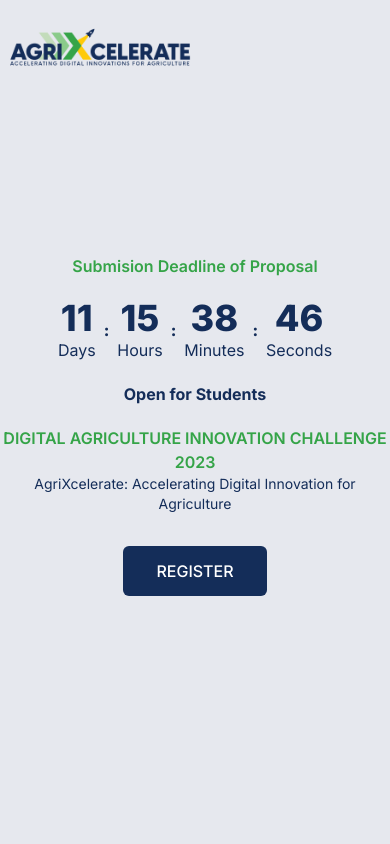
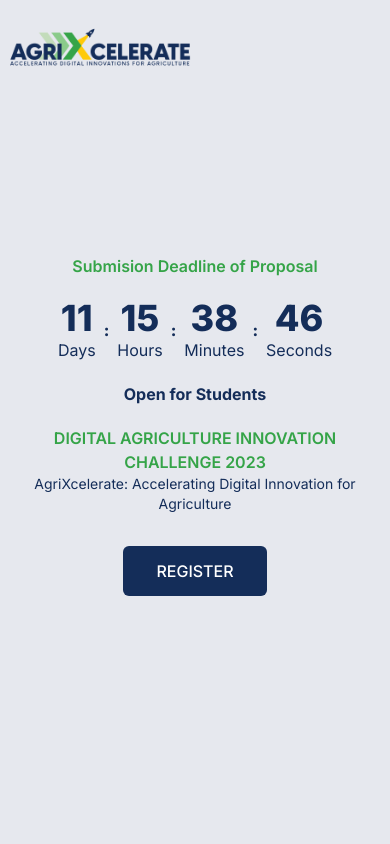
Before and after one commit to IamRimuruTempest/agrixcelerate, a Next.js app: page / in a window 390 px wide. Shown: the top 844 px of the page. Built offline with nearby package versions, Linux system fonts and the light colour scheme.

Commit message:
Initial Commit

```diff
--- a/src/app/Timer/index.js
+++ b/src/app/Timer/index.js
@@ -49,7 +49,7 @@
       <section>
         <div className="relative h-screen">
           <div className="flex flex-col justify-items-center items-center text-center max-w-screen-xl  mx-auto py-20 md:py-24">
-            <p className="text-[#35A448] text:2xl lg:text-4xl font-semibold mb-5 mt-20 ">
+            <p className="text-[#35A448] text:1xl lg:text-4xl font-semibold mb-5 mt-20 ">
               {" "}
               Submision Deadline of Proposal
             </p>
@@ -86,12 +86,14 @@
 
             <Openfor />
 
+            <div className="mx-2">
               <h1 className="text-[#35A448] text-1xl lg:text-2xl uppercase font-semibold">
                 Digital Agriculture Innovation Challenge 2023
               </h1>
               <p className="text-[#142D59] text-sm lg:text-lg">
                 AgriXcelerate: Accelerating Digital Innovation for Agriculture
               </p>
+            </div>
 
             <a
               title="Read our blog"
```
Lines whose indentation alone changed are shown as unchanged.
